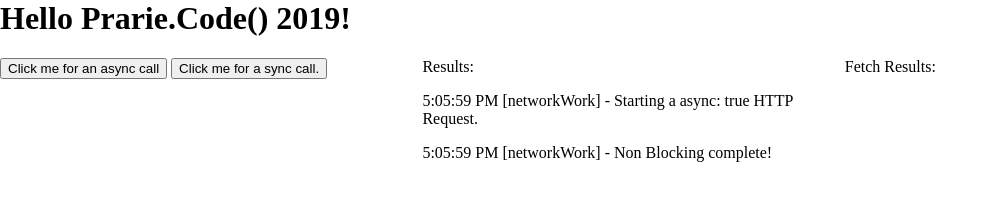
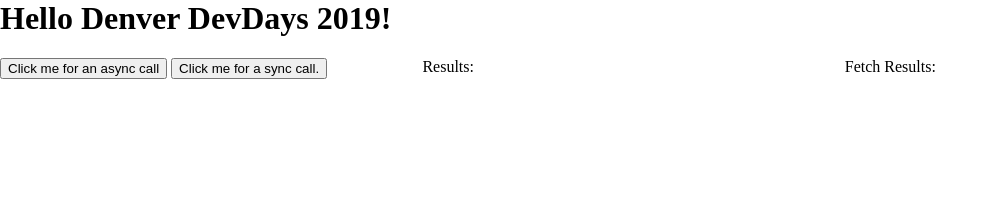
Before and after one commit to billdinger/WebPageSpeed, a website: page src/measure/index.html in a window 1280 px wide. Shown: the whole page, without its empty margins (0-994 px from the left). Drawn offline with Linux system fonts and the light colour scheme; no server answers.

Commit message:
updating npm packages

```diff
--- a/package.json
+++ b/package.json
@@ -18,7 +18,7 @@
   },
   "homepage": "https://github.com/BillDinger/WebPageSpeed#readme",
   "devDependencies": {
-    "eslint": "^6.0.1",
+    "eslint": "^6.6.0",
     "eslint-config-google": "^0.13.0",
     "http-server": "^0.11.1",
     "prettier": "1.18.2"
--- a/src/measure/index.html
+++ b/src/measure/index.html
@@ -1,11 +1,11 @@
 <html>
     <head>
-        <title>Hello  Prarie.Code() 2019!</title>
+        <title>Hello  Denver DevDays!</title>
         <script src="measure_basic.js"></script>
     </head>
     <body style="margin: 0px; padding: 0px; border:0px">
         <script defer src="work.js"></script>
-        <h1 style="align-content: center">Hello Prarie.Code() 2019!</h1>
+        <h1 style="align-content: center">Hello Denver DevDays 2019!</h1>
         <div style="float: left; width: 33%">
             <button type="button" name="async" onclick="networkWork(true)">Click me for an async call</button>
             <button type="button" name="sync" onclick="networkWork(false)">Click me for a sync call.</button>
--- a/src/measure/work.js
+++ b/src/measure/work.js
@@ -18,7 +18,7 @@
   request.onloadstart = () => {
     results('networkWork', `Starting a async: ${async} HTTP Request.`);
   };
-  request.open('GET', 'https://jsonplaceholder.typicode.com/comments', async);
+  request.open('GET', 'https://jsonplaceholder.typicode.com/comments', false);
   request.send();
 };
 
```
Also changed, not shown: 1 other file.
